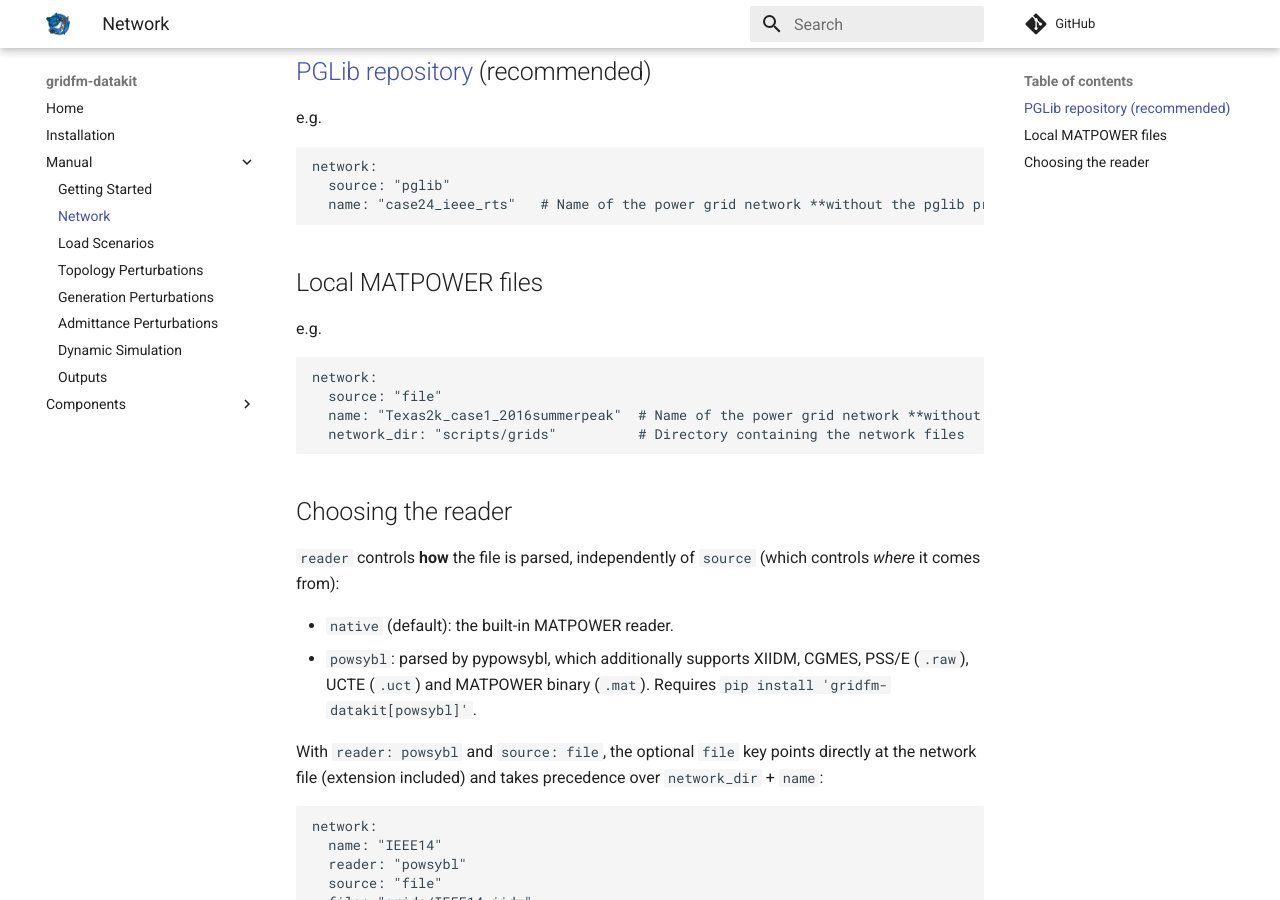
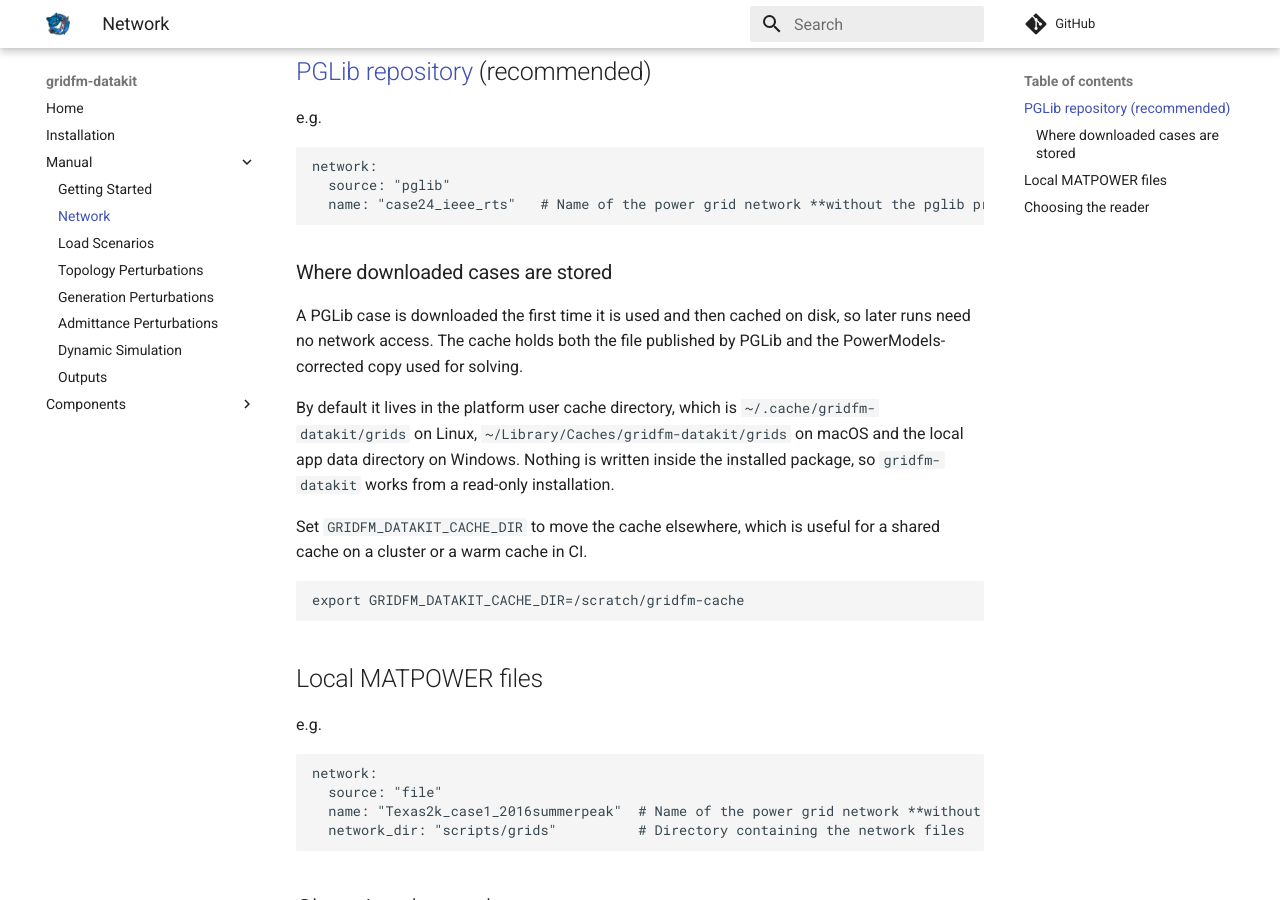
Before and after one commit to gridfm/gridfm-datakit, an MkDocs documentation site: the page built from docs/manual/network.md, in a window 1280 px wide and 900 px high, scrolled down 365 px. Built offline with MkDocs 1.6.1 and Material for MkDocs 9.7.7, drawn with Linux system fonts in a browser that asks for light colours; nearby versions of some CDN libraries; library files that are not in the unit come from our copies; comment, search, counter and statistics services are not loaded.

Commit message:
Document the grid cache location and override
Signed-off-by: yemine0x01 <youssouf.emine@artelys.com>

````diff
--- a/docs/manual/network.md
+++ b/docs/manual/network.md
@@ -19,6 +19,24 @@ e.g.
 network:
   source: "pglib"
   name: "case24_ieee_rts"   # Name of the power grid network **without the pglib prefix**
+```
+
+### Where downloaded cases are stored
+
+A PGLib case is downloaded the first time it is used and then cached on disk, so later
+runs need no network access. The cache holds both the file published by PGLib and the
+PowerModels-corrected copy used for solving.
+
+By default it lives in the platform user cache directory, which is
+`~/.cache/gridfm-datakit/grids` on Linux, `~/Library/Caches/gridfm-datakit/grids` on
+macOS and the local app data directory on Windows. Nothing is written inside the
+installed package, so `gridfm-datakit` works from a read-only installation.
+
+Set `GRIDFM_DATAKIT_CACHE_DIR` to move the cache elsewhere, which is useful for a shared
+cache on a cluster or a warm cache in CI.
+
+```bash
+export GRIDFM_DATAKIT_CACHE_DIR=/scratch/gridfm-cache
 ```
 
 ## Local MATPOWER files
````
